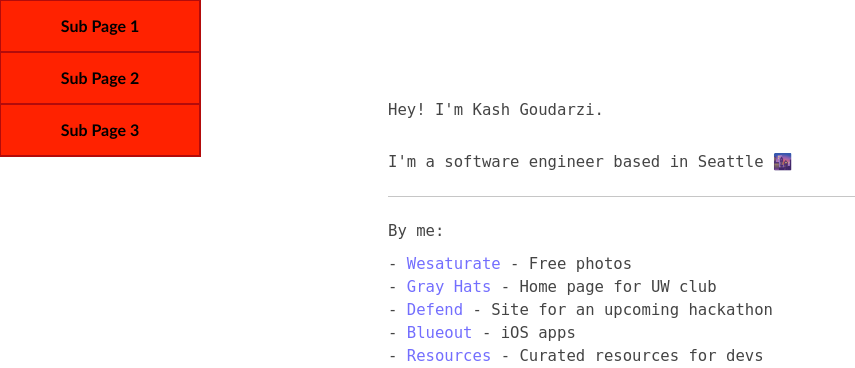
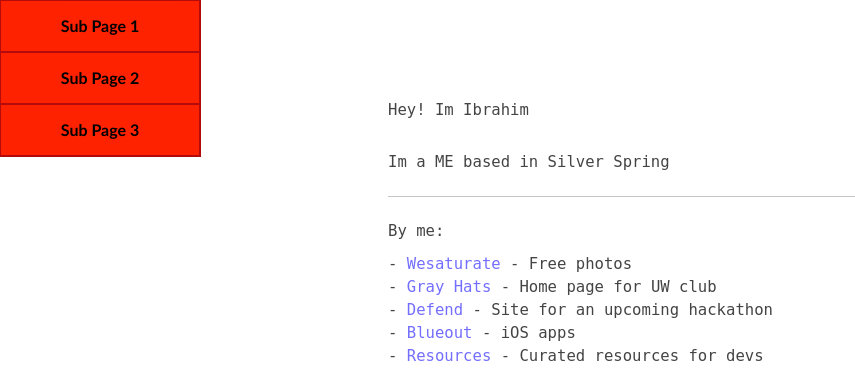
Before and after one commit to ibpasha1/analog, a PHP site: page /block/index.php in a window 1280 px wide. Shown: the part 51-419 px from the top of the page, without its empty margins (0-855 px from the left). Run offline with PHP 8.4, Linux system fonts and the light colour scheme; style sheets or scripts are compiled from the project's sources; some libraries are stand-ins or nearby versions.

```diff
--- a/block/index.php
+++ b/block/index.php
@@ -21,7 +21,7 @@
       <meta itemprop="name" content="Ibrahim Pasha">
       <meta name="viewport" content="width=device-width, initial-scale=1.0, maximum-scale=1.0, minimum-scale=1.0">
       <link rel="stylesheet" href="../css/index.css">
-      <title>Kash Goudarzi</title>
+      <title>persons name</title>
    </head>
    <body>
       <nav class=" animated fadeIn">
@@ -38,9 +38,9 @@
       </nav>
       <div id="app">
          <div class="center">
-            <p>Hey! I'm Kash Goudarzi.</p>
+            <p id="name"></p>
             <br>
-            <p>I'm a software engineer based in Seattle 🌆</p>
+            <p id="caption"></p>
             <hr>
             <p>By me:</p>
             <ul>
@@ -108,7 +108,17 @@
             </ul>
          </div>
       </div>
-      <script data-cfasync="false" src="/cdn-cgi/scripts/af2821b0/cloudflare-static/email-decode.min.js"></script>
    </body>
-   <script type="text/javascript" src="/client/scripts/index.js"></script>
+   <script type="text/javascript" src="js/app.js"></script>
+   <script src="https://ajax.googleapis.com/ajax/libs/jquery/3.2.1/jquery.min.js"></script>
+   <script>
+   $(document).ready(function() {
+    var name = 'Ibrahim';
+    var location = 'Silver Spring';
+    var occupation = 'ME';
+
+    document.getElementById("name").innerHTML = 'Hey! Im' +'&nbsp;' +  name ;
+    document.getElementById("caption").innerHTML = 'Im a' +'&nbsp;' + occupation + '&nbsp;' + 'based in' +'&nbsp;' +  location ;
+   });
+</script>
 </html>
```
